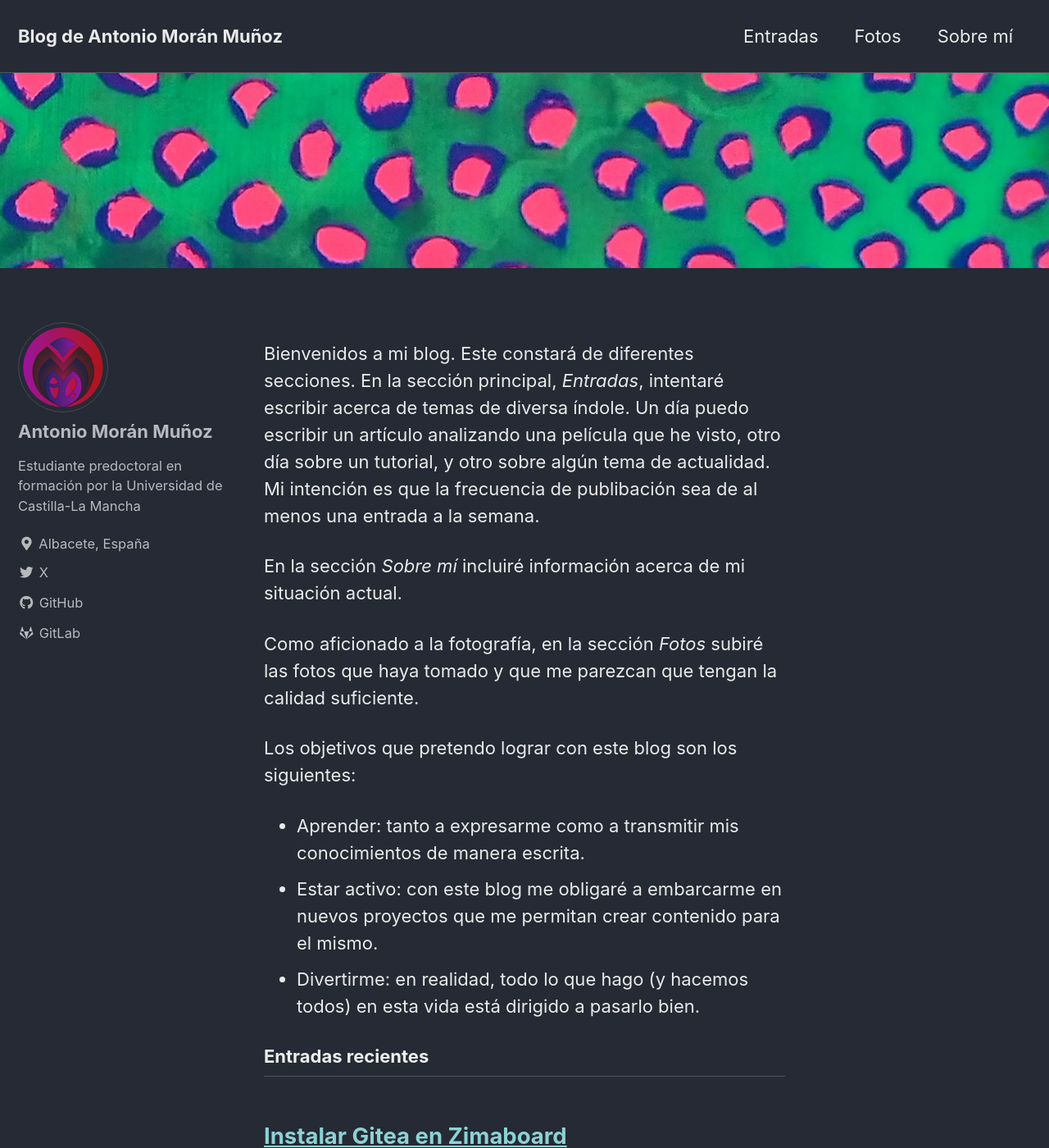
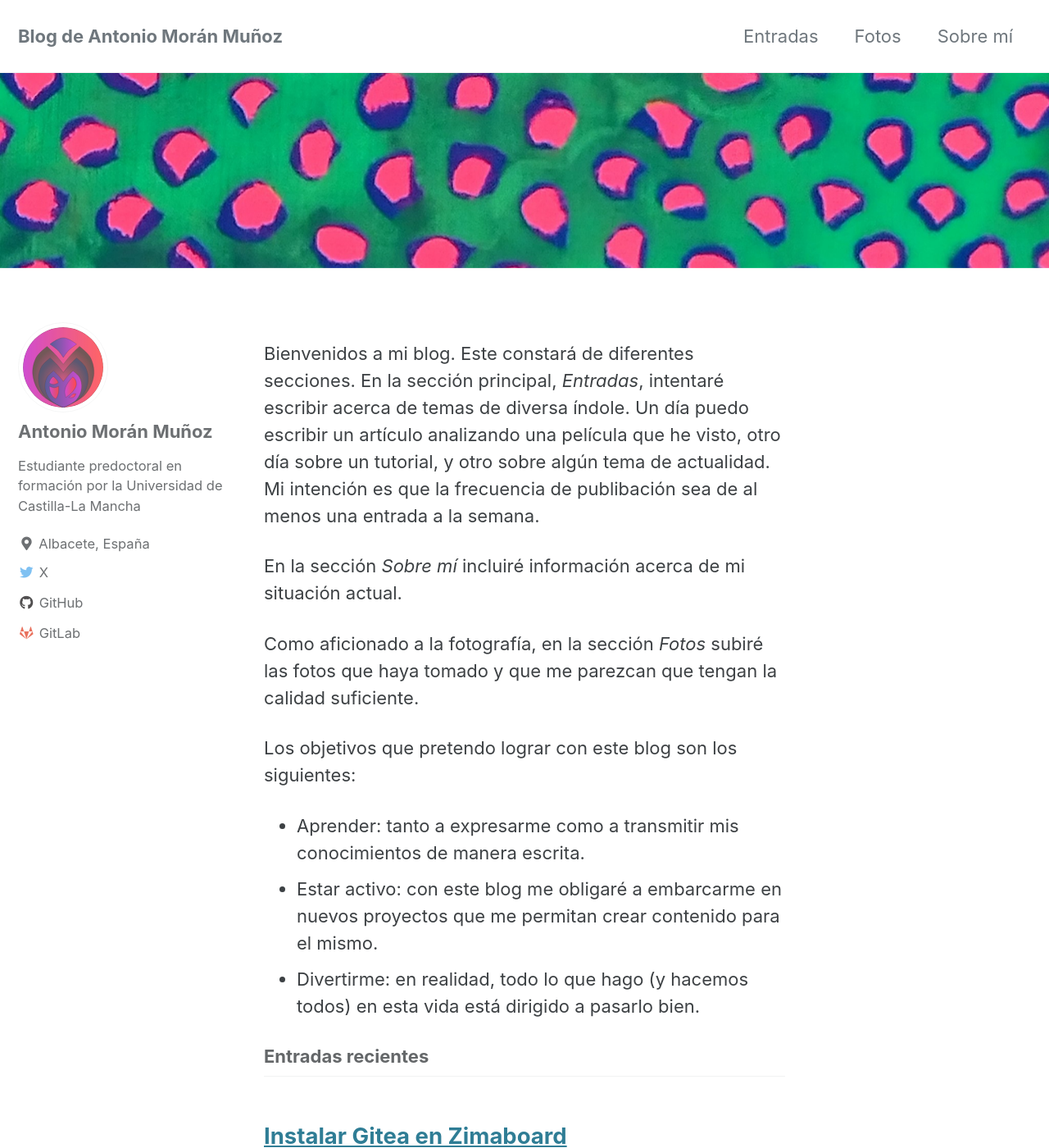
Before and after one commit to anmomu92/anmomu92.github.io, a Jekyll site: the page built from index.html, in a window 1280 px wide and 1400 px high. Shown: the whole window at 82% size. Built offline with Jekyll 4.4.1, drawn with Linux system fonts in a browser that asks for light colours; cached includes are drawn as plain includes; the list of posts is cut into pages by our own code.

Commit message:
Cambiado el tema del blog

```diff
--- a/_config.yml
+++ b/_config.yml
@@ -12,7 +12,7 @@
 
 # theme                  : "minimal-mistakes-jekyll"
 # remote_theme           : "mmistakes/minimal-mistakes"
-minimal_mistakes_skin    : "dark" # "default", "air", "aqua", "contrast", "dark", "dirt", "neon", "mint", "plum", "sunrise"
+minimal_mistakes_skin    : "default" # "default", "air", "aqua", "contrast", "dark", "dirt", "neon", "mint", "plum", "sunrise"
 
 # Site Settings
 locale                   : "es-ES"
```
